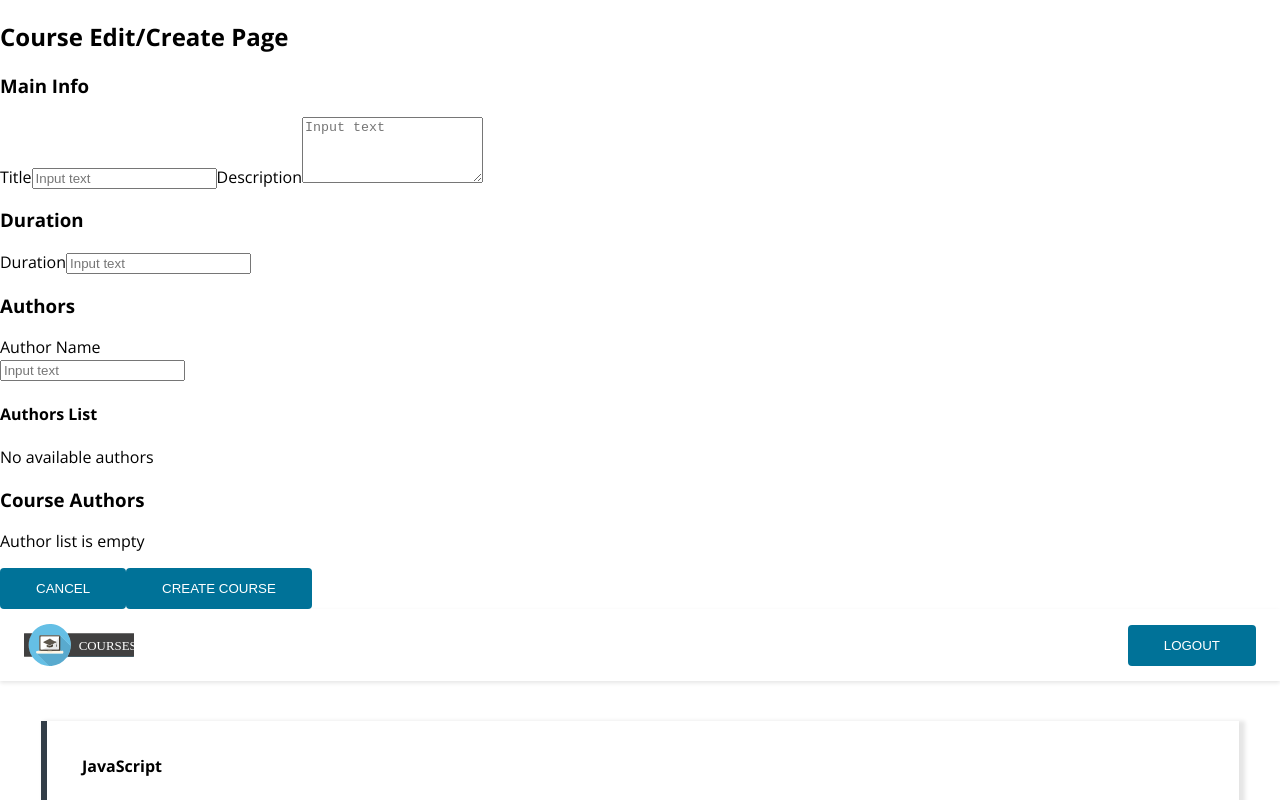
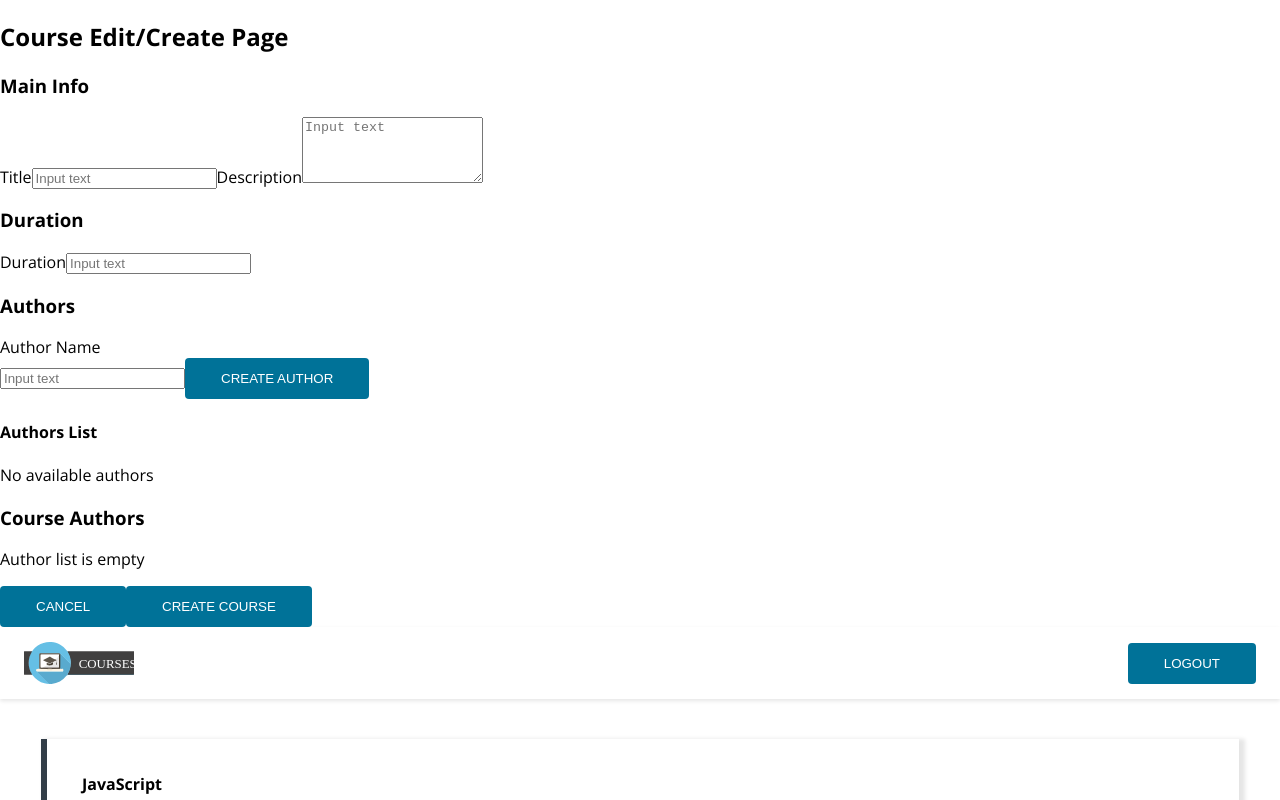
Before and after one commit to FreeFallRush/courses-app, a React (Vite) app: page / in a window 1280 px wide. Shown: the top 800 px of the page. Built offline with nearby package versions, Linux system fonts and the light colour scheme.

Commit message:
Added handleCreateAuthor functionality and Create Author button in CreateCourse component

```diff
--- a/src/components/CreateCourse/CreateCourse.tsx
+++ b/src/components/CreateCourse/CreateCourse.tsx
@@ -1,4 +1,5 @@
 import { useState } from "react";
+import { v4 as uuidv4 } from "uuid";
 import AuthorItem from "../AuthorItem/AuthorItem";
 import Button from "../../common/Button/Button";
 
@@ -11,6 +12,27 @@ function CreateCourse() {
     const [courseAuthors, setCourseAuthors] = useState<
         { id: string; name: string }[]
     >([]);
+
+    const [errors, setErrors] = useState({
+        title: "",
+        description: "",
+        duration: "",
+        authorName: "",
+    });
+
+    const handleCreateAuthor = () => {
+        if (authorName.trim().length < 2) {
+            setErrors((prev) => ({
+                ...prev,
+                authorName: "Author name must be at least 2 characters",
+            }));
+            return;
+        }
+        const newAuthor = { id: uuidv4(), name: authorName };
+        setAuthors((prev) => [...prev, newAuthor]);
+        setAuthorName("");
+        setErrors((prev) => ({ ...prev, authorName: "" }));
+    };
 
     return (
         <>
@@ -54,6 +76,10 @@ function CreateCourse() {
                             value={authorName}
                             onChange={(e) => setAuthorName(e.target.value)}
                             placeholder="Input text"
+                        />
+                        <Button
+                            buttonText="Create Author"
+                            onClick={handleCreateAuthor}
                         />
                     </div>
                 </div>
```
